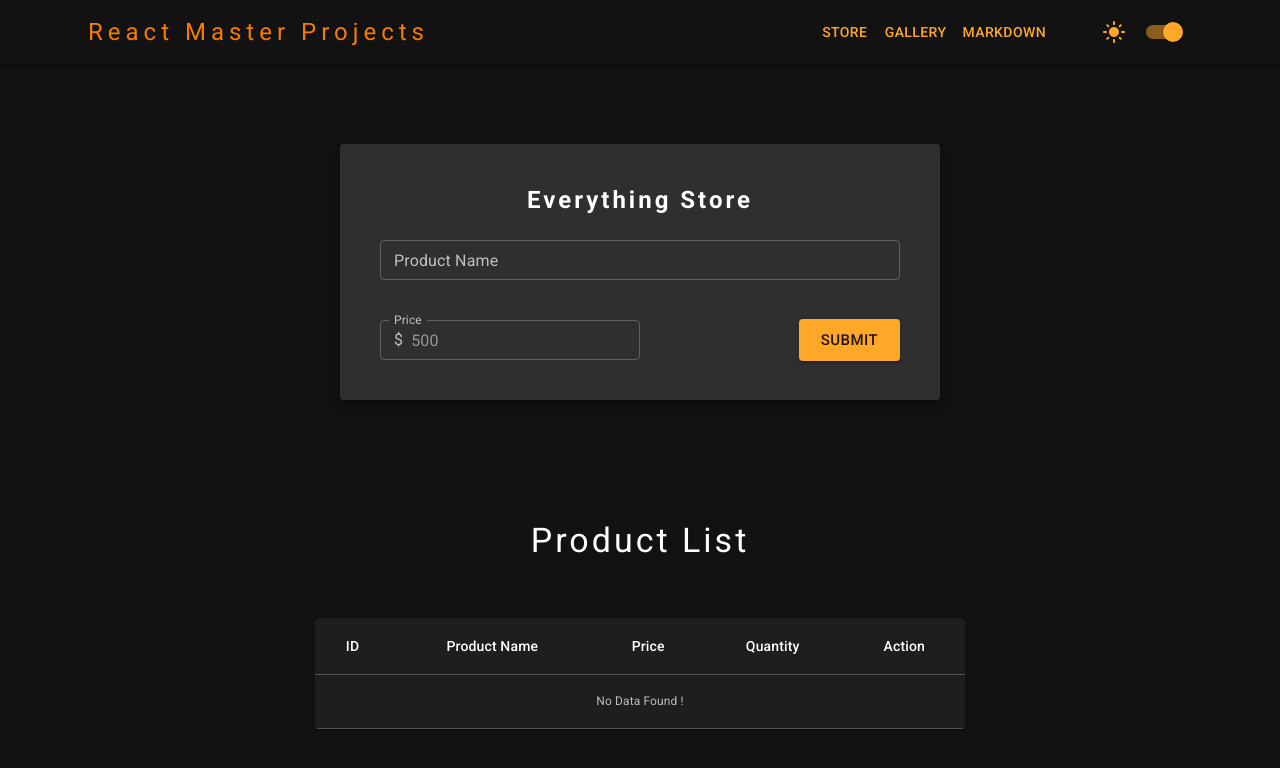
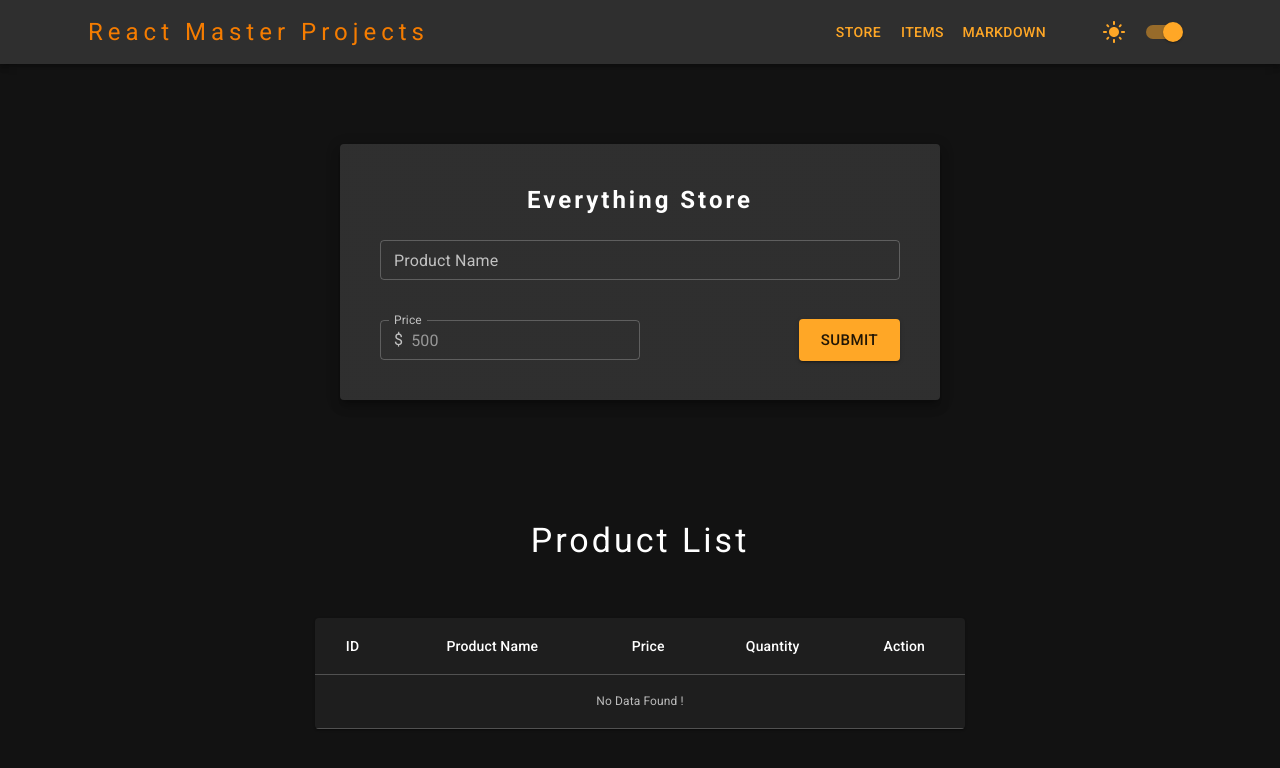
Before and after one commit to maraj09/react-master-project, a React (Create React App) app: page / in a window 1280 px wide. Shown: the top 768 px of the page. Built offline with nearby package versions, Linux system fonts and the light colour scheme.

Commit message:
dynamic nav links added

```diff
--- a/src/components/nav/LeftDrawer.js
+++ b/src/components/nav/LeftDrawer.js
@@ -1,14 +1,14 @@
 import { Divider, Drawer, IconButton, List, ListItem, ListItemButton, ListItemIcon, ListItemText, Switch, Typography } from "@mui/material";
 import { Box } from "@mui/system";
-import LocalGroceryStoreIcon from "@mui/icons-material/LocalGroceryStore";
-import BurstModeIcon from "@mui/icons-material/BurstMode";
-import BorderColorIcon from "@mui/icons-material/BorderColor";
+
 import LightModeIcon from "@mui/icons-material/LightMode";
 import { orange } from "@mui/material/colors";
 import MenuOpenIcon from "@mui/icons-material/MenuOpen";
 
 import React from "react";
 import { useMasterContext } from "../../MasterContext";
+import { navLinks } from "../../data";
+import { Link } from "react-router-dom";
 
 const LeftDrawer = () => {
   const { darkMode, toggleDarkMode, drawerToggle, toggleDrawer } = useMasterContext();
@@ -24,30 +24,18 @@ const LeftDrawer = () => {
             Projects
           </Typography>
           <List sx={{ color: orange[700] }}>
-            <ListItem>
-              <ListItemButton>
-                <ListItemIcon>
-                  <LocalGroceryStoreIcon color="warning" />
-                </ListItemIcon>
-                <ListItemText primary="Store" />
-              </ListItemButton>
-            </ListItem>
-            <ListItem>
-              <ListItemButton>
-                <ListItemIcon>
-                  <BurstModeIcon color="warning" />
-                </ListItemIcon>
-                <ListItemText primary="Gallery" />
-              </ListItemButton>
-            </ListItem>
-            <ListItem>
-              <ListItemButton>
-                <ListItemIcon>
-                  <BorderColorIcon color="warning" />
-                </ListItemIcon>
-                <ListItemText primary="MarkDown" />
-              </ListItemButton>
-            </ListItem>
+            {navLinks.map((navLink) => {
+              return (
+                <ListItem>
+                  <Link to={navLink.link} style={{ textDecoration: `none`, color: `inherit`, width: `100%` }}>
+                    <ListItemButton>
+                      <ListItemIcon>{navLink.icon}</ListItemIcon>
+                      <ListItemText primary={navLink.name} />
+                    </ListItemButton>
+                  </Link>
+                </ListItem>
+              );
+            })}
             <Divider />
             <ListItem sx={{ pl: 4, mt: 2 }}>
               <ListItemIcon>
--- a/src/components/nav/Nav.js
+++ b/src/components/nav/Nav.js
@@ -8,13 +8,13 @@ import LeftDrawer from "./LeftDrawer";
 import React from "react";
 import { useMasterContext } from "../../MasterContext";
 import { Link } from "react-router-dom";
+import { navLinks } from "../../data";
 
 const Nav = () => {
   const { below_md, darkMode, toggleDarkMode, toggleDrawer } = useMasterContext();
-
   return (
     <div>
-      <AppBar position="static" color="transparent">
+      <AppBar position="static" sx={{ background: darkMode ? `#2F2F2F` : `#f5f5f5` }}>
         <Container maxWidth="lg">
           <Toolbar>
             <Typography variant={below_md ? `h6` : `h5`} color={orange[700]} sx={{ letterSpacing: below_md ? `2px` : `5px` }}>
@@ -22,21 +22,15 @@ const Nav = () => {
             </Typography>
             {!below_md && (
               <Box sx={{ ml: `auto` }}>
-                <Link to="/" style={{textDecoration: `none`}}>
-                  <Button  href="" color="warning">
-                    Store
-                  </Button>
-                </Link>
-                <Link to="/gallery" style={{textDecoration: `none`}}>
-                  <Button href="" color="warning">
-                    Gallery
-                  </Button>
-                </Link>
-                <Link to="/markdown" style={{textDecoration: `none`}}>
-                  <Button href="" color="warning">
-                    MarkDown
-                  </Button>
-                </Link>
+                {navLinks.map((navLink) => {
+                  return (
+                    <Link to={navLink.link} style={{ textDecoration: `none` }}>
+                      <Button href="" color="warning">
+                        {navLink.name}
+                      </Button>
+                    </Link>
+                  );
+                })}
                 <IconButton disabled={true} sx={{ ml: 5 }}>
                   <LightModeIcon color="warning" />
                 </IconButton>
--- /dev/null
+++ b/src/data.js
@@ -0,0 +1,25 @@
+import LocalGroceryStoreIcon from "@mui/icons-material/LocalGroceryStore";
+import BurstModeIcon from "@mui/icons-material/BurstMode";
+import BorderColorIcon from "@mui/icons-material/BorderColor";
+const navLinks = [
+  {
+    id: 1,
+    name: `Store`,
+    link: `/`,
+    icon: <LocalGroceryStoreIcon color="warning" />
+  },
+  {
+    id: 2,
+    name: `Items`,
+    link: `/items`,
+    icon: <BurstModeIcon color="warning" />
+  },
+  {
+    id: 3,
+    name: `MarkDown`,
+    link: `/markdown`,
+    icon: <BorderColorIcon color="warning" />
+  },
+];
+
+export { navLinks };
```
